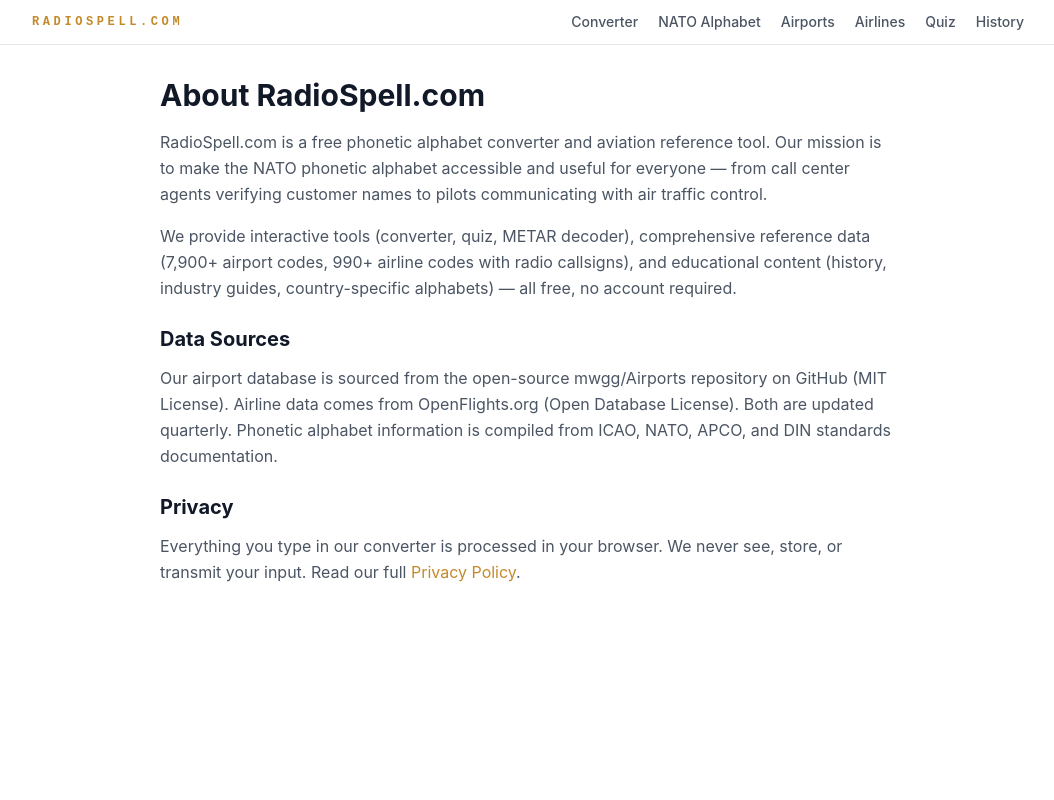
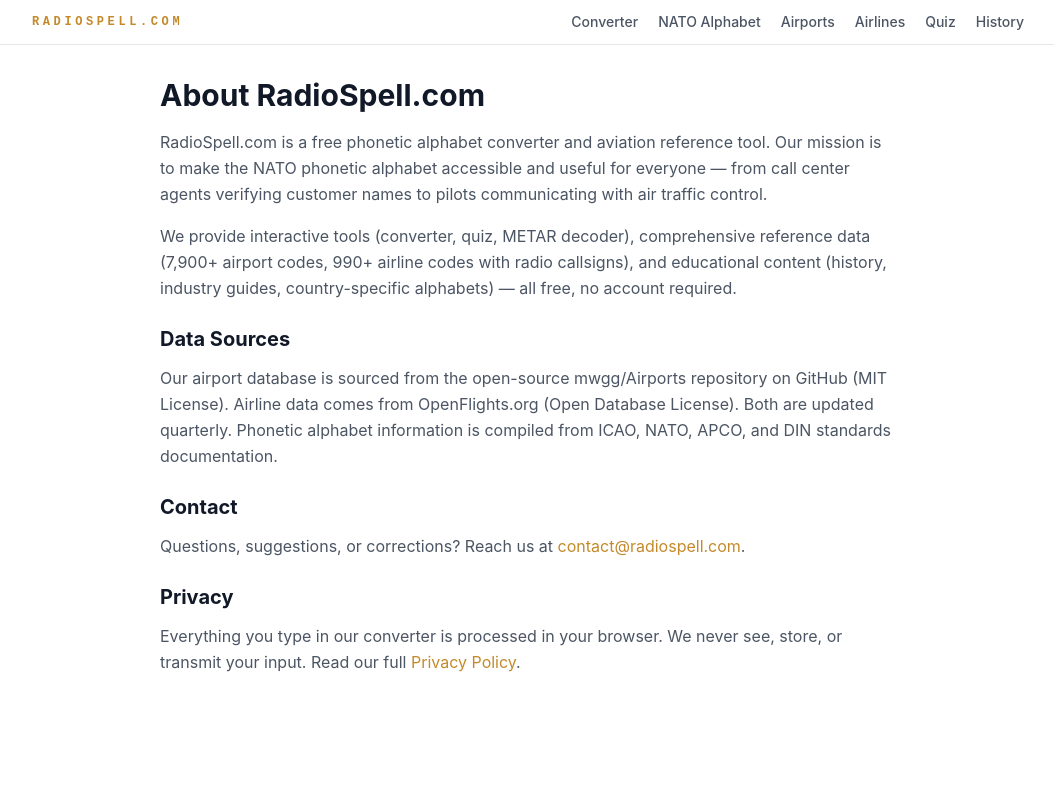
Before and after one commit to swillif/radiospell, a Next.js app: page /about in a window 1280 px wide. Shown: the top 800 px of the page, without its empty margins (112-1166 px from the left). Built offline with nearby package versions, Linux system fonts and the light colour scheme.

Commit message:
Add contact email to about and privacy pages

```diff
--- a/app/about/page.tsx
+++ b/app/about/page.tsx
@@ -8,6 +8,9 @@ export default function AboutPage() {
       <p className="text-gray-600 leading-relaxed mb-4">We provide interactive tools (converter, quiz, METAR decoder), comprehensive reference data (7,900+ airport codes, 990+ airline codes with radio callsigns), and educational content (history, industry guides, country-specific alphabets) — all free, no account required.</p>
       <h2 className="text-xl font-bold mt-6 mb-3">Data Sources</h2>
       <p className="text-gray-600 leading-relaxed mb-4">Our airport database is sourced from the open-source mwgg/Airports repository on GitHub (MIT License). Airline data comes from OpenFlights.org (Open Database License). Both are updated quarterly. Phonetic alphabet information is compiled from ICAO, NATO, APCO, and DIN standards documentation.</p>
+      <h2 className="text-xl font-bold mt-6 mb-3">Contact</h2>
+      <p className="text-gray-600 leading-relaxed mb-4">Questions, suggestions, or corrections? Reach us at <a href="mailto:contact@radiospell.com" className="text-amber-600 hover:underline">contact@radiospell.com</a>.</p>
+
       <h2 className="text-xl font-bold mt-6 mb-3">Privacy</h2>
       <p className="text-gray-600 leading-relaxed mb-4">Everything you type in our converter is processed in your browser. We never see, store, or transmit your input. Read our full <a href="/privacy/" className="text-amber-600 hover:underline">Privacy Policy</a>.</p>
     </article>
--- a/app/privacy/page.tsx
+++ b/app/privacy/page.tsx
@@ -19,7 +19,7 @@ export default function PrivacyPage() {
       <h2 className="text-xl font-bold mt-6 mb-3 text-gray-900">Changes</h2>
       <p className="mb-4">We may update this Privacy Policy from time to time. We will notify you of any changes by posting the new policy on this page with an updated revision date.</p>
       <h2 className="text-xl font-bold mt-6 mb-3 text-gray-900">Contact</h2>
-      <p className="mb-4">If you have questions about this Privacy Policy, please contact us through the About page.</p>
+      <p className="mb-4">If you have questions about this Privacy Policy, please contact us at <a href="mailto:contact@radiospell.com" className="text-amber-600 hover:underline">contact@radiospell.com</a>.</p>
     </article>
   );
 }
```
